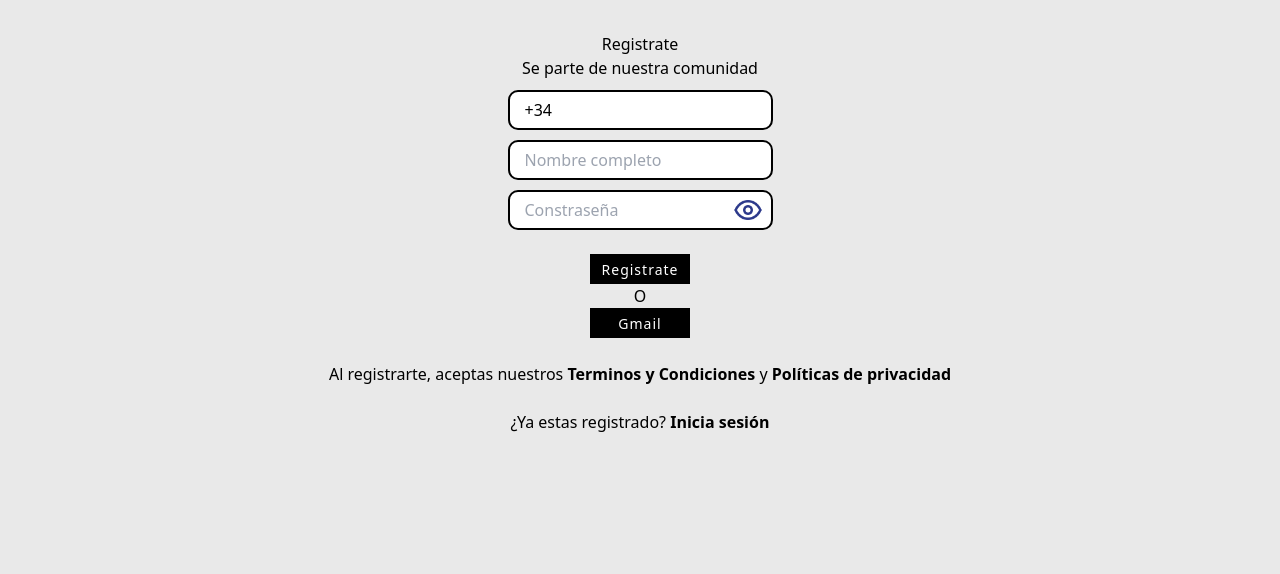
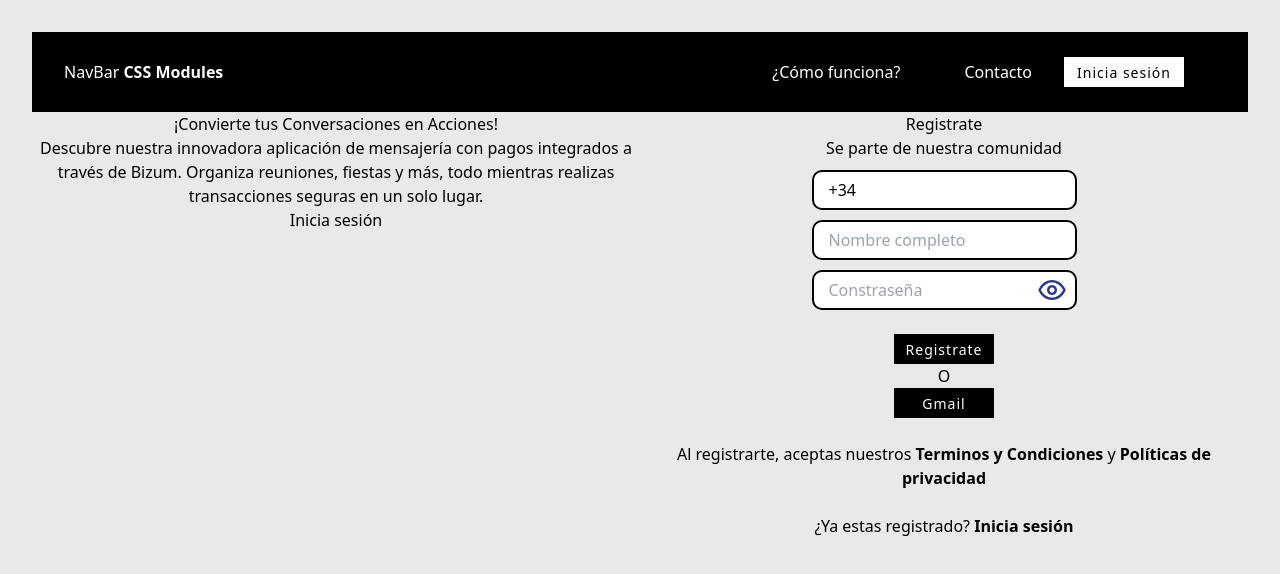
Before and after one commit to ricardoL0pez/Partyzum, a React (Vite) app: page / in a window 1280 px wide. Shown: the top 574 px of the page. Built offline with nearby package versions, Linux system fonts and the light colour scheme.

Commit message:
modified and new file (Landing.jsx NavBar.jsx navbar.module.css): creacion de navbar y seccion hero

```diff
--- a/src/Views/Landing/Landing.jsx
+++ b/src/Views/Landing/Landing.jsx
@@ -1,10 +1,26 @@
+import styles from './landing.module.css';
+import NavBar from "../../components/Landing/NavBar/NavBar";
 import Signin from "../../components/Landing/Signin/Signin";
 
 const Landing = () => {
   return (
     <>
+      <NavBar />
 
-      <Signin/>
+      {/* Seccion Hero */}
+      <section className={styles.heroContainer}>
+        <div className={styles.textContainer}>
+          <h1>¡Convierte tus Conversaciones en Acciones!</h1>
+          <p>Descubre nuestra innovadora aplicación de mensajería con pagos integrados a través de Bizum. Organiza reuniones, fiestas y más, todo mientras realizas transacciones seguras en un solo lugar.</p>
+          <button>Inicia sesión</button>
+        </div>
+
+        <div className={styles.formContainer}>
+
+      <Signin />
+        </div>
+
+      </section>
 
     </>
   );
--- /dev/null
+++ b/src/Views/Landing/landing.module.css
@@ -0,0 +1,12 @@
+.heroContainer{
+    display: flex;
+
+}
+
+.textContainer{
+    width: 50%;
+}
+.formContainer{
+
+    width: 50%;
+}
--- /dev/null
+++ b/src/components/Landing/NavBar/NavBar.jsx
@@ -0,0 +1,40 @@
+import { useState } from 'react';
+import { FaBars, FaTimes } from 'react-icons/fa';
+import styles from './navbar.module.css';
+
+const NavBar = () => {
+    const [showMenu, setShowMenu] = useState(false);
+
+    const handleClick = () => {
+        setShowMenu(!showMenu)
+    }
+    return (
+        <header className={styles.wrapper}>
+
+            <div className={styles.brand}>
+                <h3 className={styles.h3}>NavBar <span className={styles.span}>CSS Modules</span></h3>
+            </div>
+
+            <div className={styles.menu}>
+
+                <nav className={`${styles.nav} ${showMenu ? styles.navResponsive : ''}`}>
+
+                    <a className={styles.a} href="/#">¿Cómo funciona?</a>
+                    <a className={styles.a} href="/#">Contacto</a>
+                    <button className={styles.signInBtn}>Inicia sesión</button>
+
+                    <button className={styles.faTimes} onClick={handleClick}>
+                        <FaTimes />
+                    </button>
+                </nav>
+
+                <button className={styles.faBars} onClick={handleClick}>
+                    <FaBars />
+                </button>
+            </div>
+
+        </header>
+    );
+};
+
+export default NavBar;
--- /dev/null
+++ b/src/components/Landing/NavBar/navbar.module.css
@@ -0,0 +1,164 @@
+ .wrapper {
+     display: flex;
+     align-items: center;
+     justify-content: space-between;
+     height: 80px;
+     padding: 0 2rem;
+     background-color: black;
+     color: white;
+ }
+
+ .brand {
+     display: flex;
+     align-items: center;
+     gap: 0.5rem;
+ }
+
+ .menu {
+     display: flex;
+     align-items: center;
+     justify-content: flex-end;
+ }
+
+
+ .h3 {
+     font-weight: lighter;
+     margin: 0;
+ }
+
+ .span {
+     font-weight: bold;
+ }
+
+ .a {
+     margin: 0 2rem;
+     color: white;
+     text-decoration: none;
+ }
+
+ .a:hover {
+     color: #848484;
+ }
+
+
+ .faBars {
+     visibility: hidden;
+     opacity: 0;
+ }
+
+ .faTimes {
+     visibility: hidden;
+     opacity: 0;
+ }
+
+ .nav {
+     display: flex;
+     align-items: center;
+ }
+
+
+ .logInBtn {
+     width: 100px;
+     height: 30px;
+     color: white;
+     text-align: center;
+     outline: none;
+     padding: 10px;
+     font-size: 14px;
+     letter-spacing: 1px;
+     border: none;
+     background-color: black;
+     display: flex;
+     align-items: center;
+     justify-content: center;
+     cursor: pointer;
+ }
+
+ .signInBtn {
+     width: 120px;
+     height: 30px;
+     color: black;
+     text-align: center;
+     outline: none;
+     padding: 10px;
+     font-size: 14px;
+     letter-spacing: 1px;
+     border: none;
+     background-color: white;
+     display: flex;
+     align-items: center;
+     justify-content: center;
+     cursor: pointer;
+ }
+
+ .signInBtn:hover {
+     color: white;
+     background-color: rgb(0, 0, 0);
+     border: 1px solid rgb(255, 255, 255);
+ }
+
+ .logInBtn:hover {
+     font-weight: bold;
+ }
+
+
+ @media only screen and (max-width: 1024px) {
+     .faBars {
+         padding: 5px;
+         cursor: pointer;
+         background: transparent;
+         border: none;
+         outline: none;
+         color: white;
+         font-size: 1.8rem;
+         visibility: visible;
+         opacity: 1;
+     }
+
+     .nav {
+         display: none;
+     }
+
+     .navResponsive {
+         position: fixed;
+         top: -100vh;
+         left: 0;
+         height: 100%;
+         width: 100%;
+         display: flex;
+         flex-direction: column;
+         align-items: center;
+         justify-content: center;
+         gap: 1.5rem;
+         background-color: black;
+         transition: 1s;
+         transform: translateY(100vh);
+     }
+
+     .faTimes {
+         padding: 5px;
+         cursor: pointer;
+         background: transparent;
+         border: none;
+         outline: none;
+         color: white;
+         font-size: 1.8rem;
+         position: absolute;
+         top: 2rem;
+         right: 2rem;
+         visibility: visible;
+         opacity: 1;
+     }
+
+     .signInBtn,
+     .a,
+     .logInBtn {
+         font-size: 1.5rem;
+     }
+
+     .signInBtn{
+        width: 120px;
+     height: 35px;
+     padding: 10px;
+            }
+ }
```
Also changed, not shown: src/assets/icons/facebook-icon.svg (added), src/assets/icons/google-icon.svg (added).
